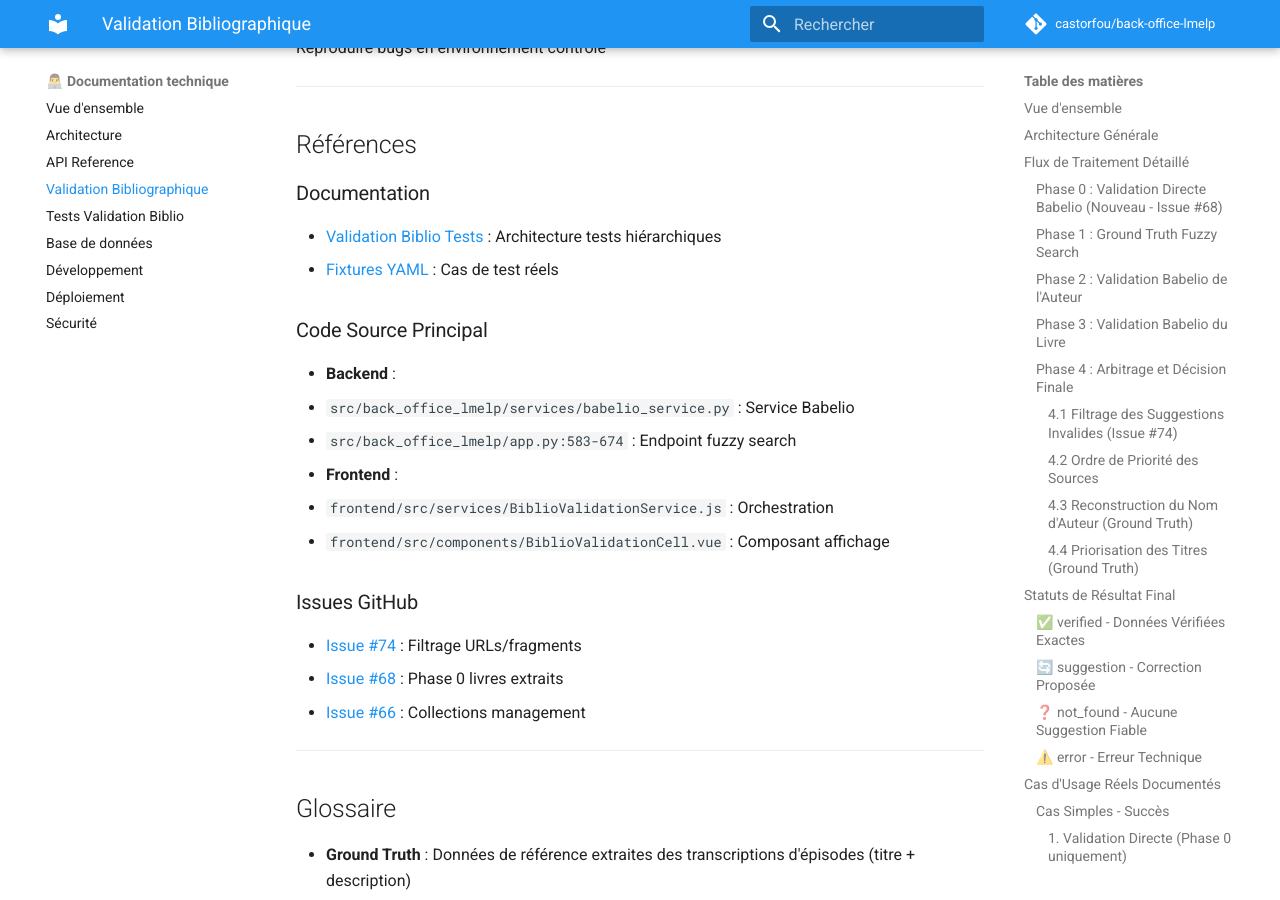
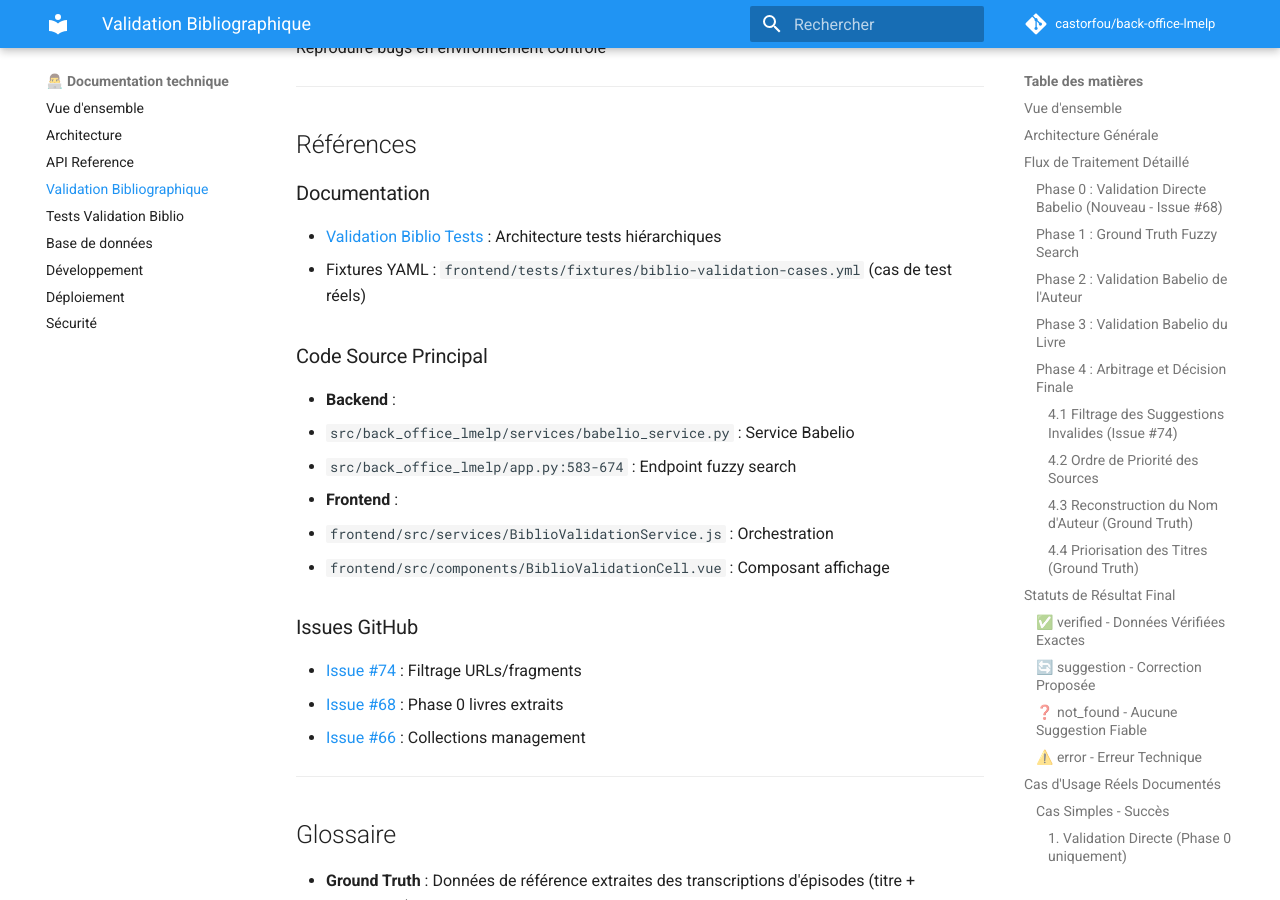
Before and after one commit to castorfou/back-office-lmelp, an MkDocs documentation site: the page built from docs/dev/biblio-verification-flow.md, in a window 1280 px wide and 900 px high, scrolled down 19717 px. Built offline with MkDocs 1.6.1 and Material for MkDocs 9.7.7, drawn with Linux system fonts in a browser that asks for light colours; comment, search, counter and statistics services are not loaded.

Commit message:
fix: correct broken link in biblio-verification-flow docs
Fixed MkDocs build failure caused by relative link to file outside docs/ directory.
Changed link to plain text path reference for frontend test fixtures.

🤖 Generated with [Claude Code](https://claude.com/claude-code)

Co-Authored-By: Claude <noreply@anthropic.com>

```diff
--- a/docs/dev/biblio-verification-flow.md
+++ b/docs/dev/biblio-verification-flow.md
@@ -927,7 +927,7 @@ console.log(JSON.stringify(fixtures, null, 2));
 
 ### Documentation
 - [Validation Biblio Tests](validation-biblio-tests.md) : Architecture tests hiérarchiques
-- [Fixtures YAML](../../frontend/tests/fixtures/biblio-validation-cases.yml) : Cas de test réels
+- Fixtures YAML : `frontend/tests/fixtures/biblio-validation-cases.yml` (cas de test réels)
 
 ### Code Source Principal
 - **Backend** :
```
